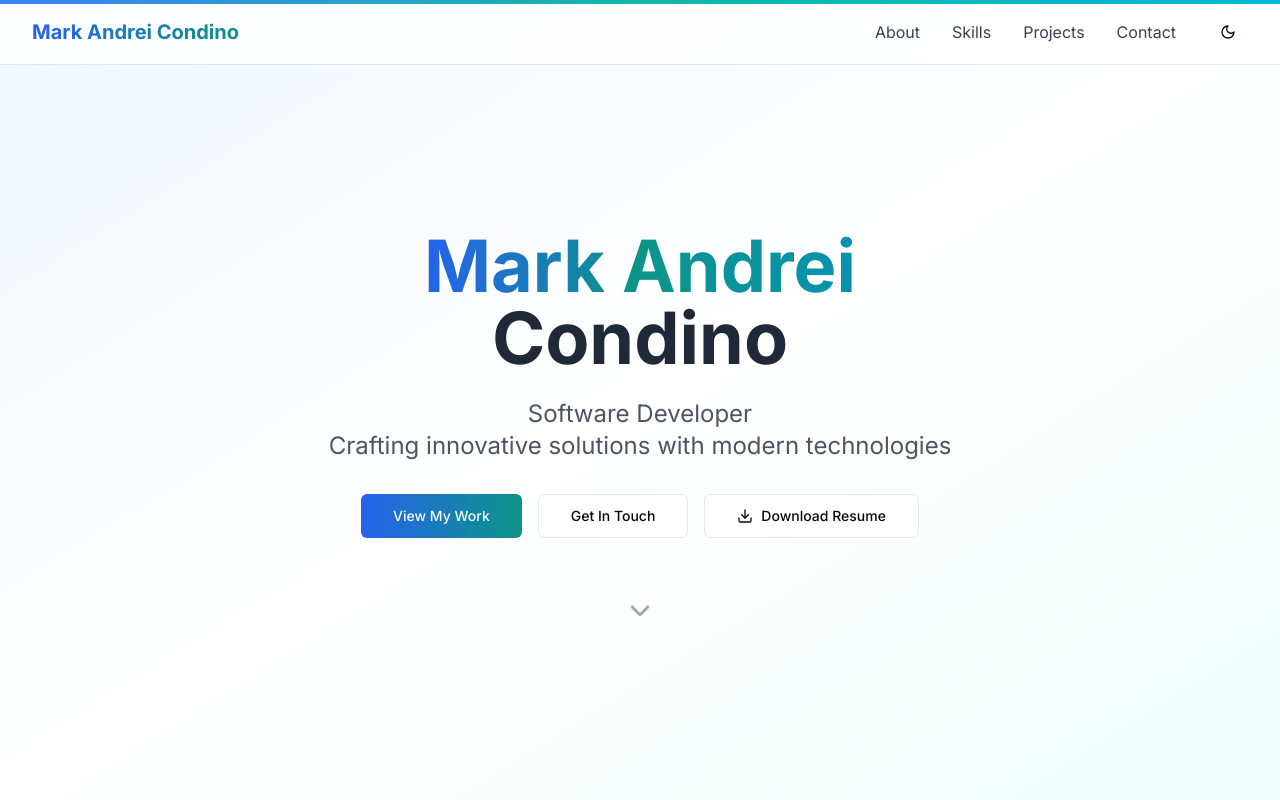
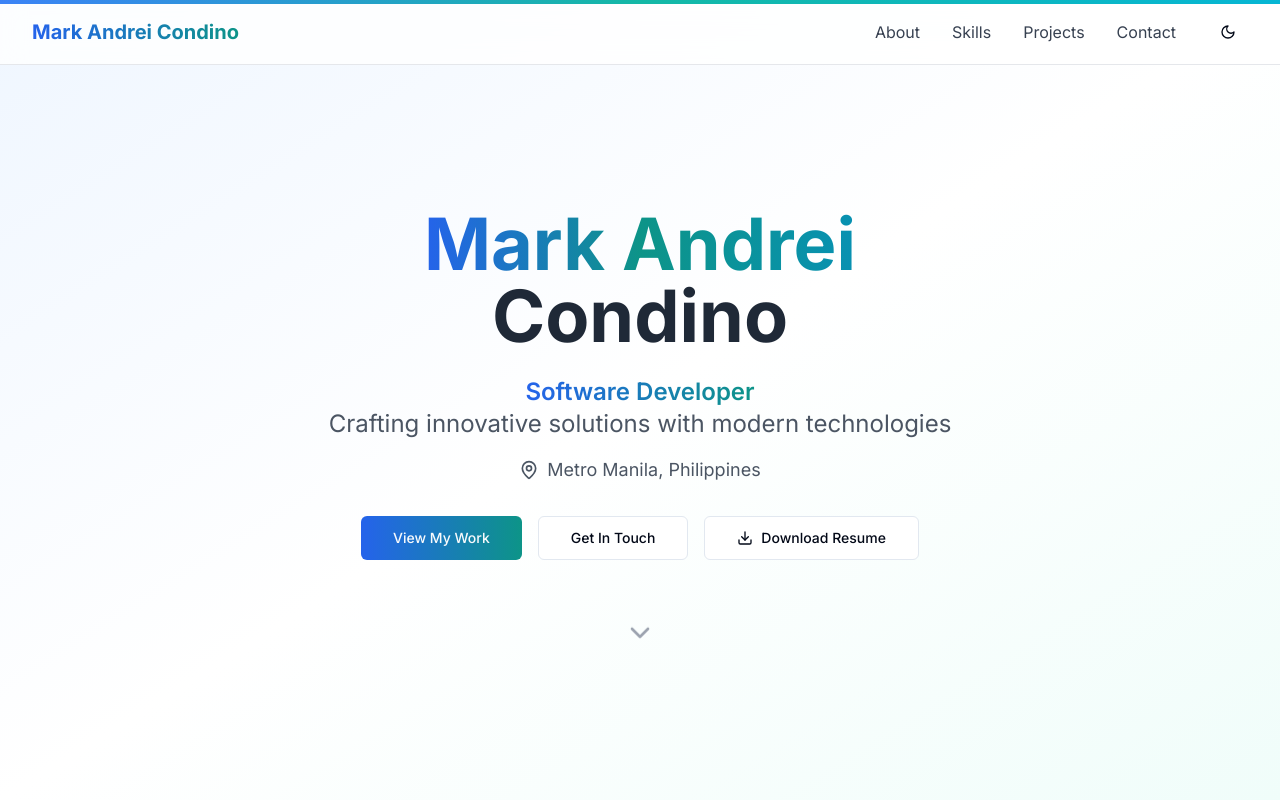
Before and after one commit to NOTMORSE-PROG/CONDINO_PROFILE, a Next.js app: page / in a window 1280 px wide. Shown: the top 800 px of the page. Built offline with nearby package versions, Linux system fonts and the light colour scheme.

Commit message:
Add Metro Manila location and highlight Software Developer title

```diff
--- a/app/page.tsx
+++ b/app/page.tsx
@@ -17,6 +17,7 @@ import {
   Download,
   Github,
   Vote,
+  MapPin,
 } from "lucide-react"
 import { Button } from "@/components/ui/button"
 import { Card, CardContent, CardDescription, CardHeader, CardTitle } from "@/components/ui/card"
@@ -400,11 +401,19 @@ export default function Portfolio() {
               <br />
               <span className="text-gray-800 dark:text-white">Condino</span>
             </h1>
-            <p className="text-xl md:text-2xl text-gray-600 dark:text-gray-300 mb-8 max-w-3xl mx-auto">
-              Software Developer
+            <p className="text-xl md:text-2xl mb-4 max-w-3xl mx-auto">
+              <span className="font-semibold bg-gradient-to-r from-blue-600 to-teal-600 bg-clip-text text-transparent">
+                Software Developer
+              </span>
               <br />
-              Crafting innovative solutions with modern technologies
+              <span className="text-gray-600 dark:text-gray-300">
+                Crafting innovative solutions with modern technologies
+              </span>
             </p>
+            <div className="flex items-center justify-center gap-2 text-gray-600 dark:text-gray-400 mb-8">
+              <MapPin className="w-5 h-5" />
+              <span className="text-lg">Metro Manila, Philippines</span>
+            </div>
             <div className="flex flex-col sm:flex-row gap-4 justify-center">
               <Button
                 size="lg"
```
Also changed, not shown: 1 other file (tests, documents, lock files or other folders).
